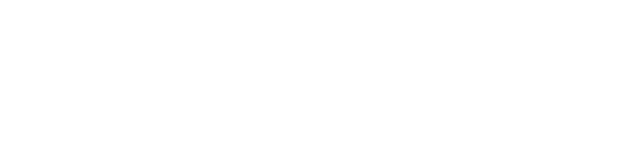
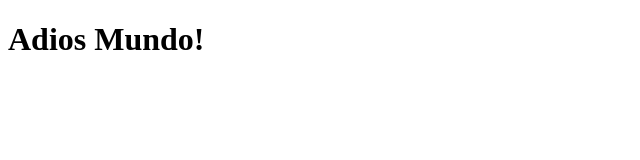
Before and after one commit to marcelocattani/ejercicioDH, a plain HTML site: page practica/index.html in a window 1280 px wide. Shown: the whole page, without its empty margins (0-640 px from the left). Drawn offline with Linux system fonts and the light colour scheme.

```diff
--- a/practica/index.html
+++ b/practica/index.html
@@ -5,6 +5,8 @@
     <title></title>
   </head>
   <body>
-
+    <header>
+      <h1>Adios Mundo!</h1>
+    </header>
   </body>
 </html>
```
Also changed, not shown: practica/js/funciones.js (added).
